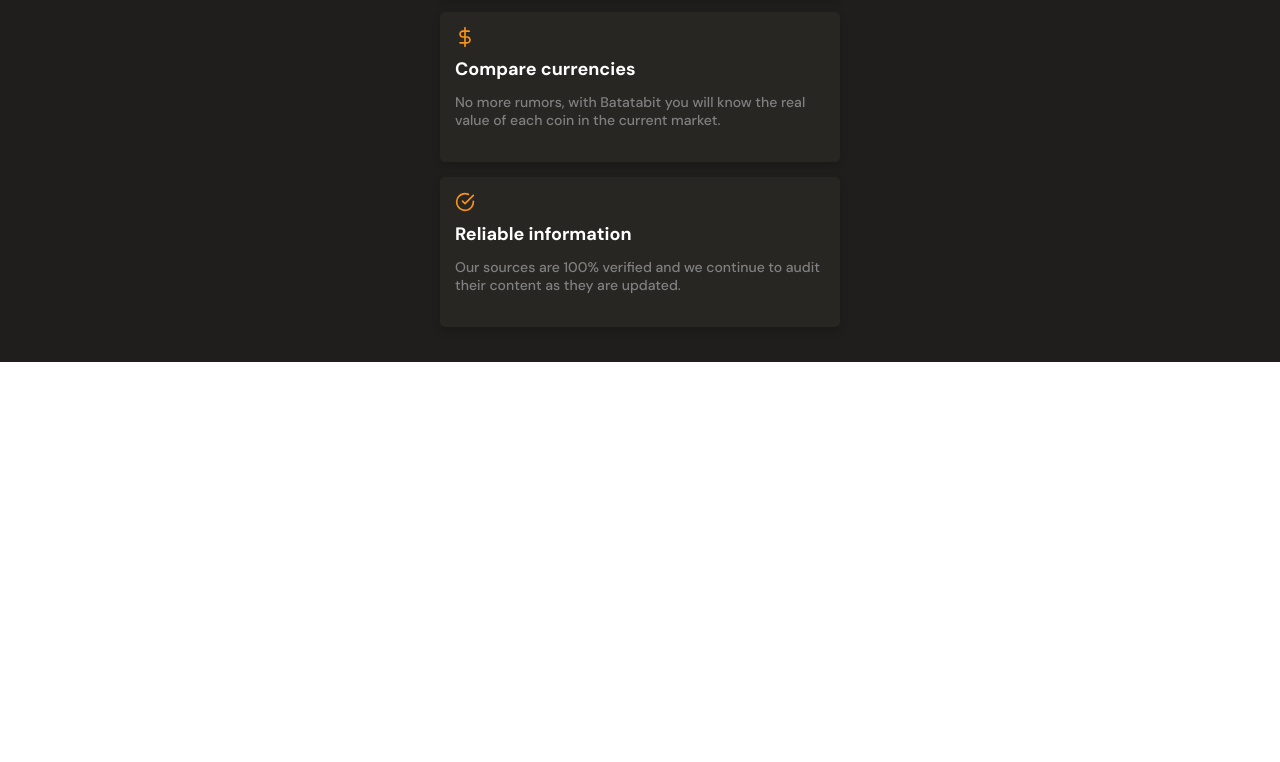
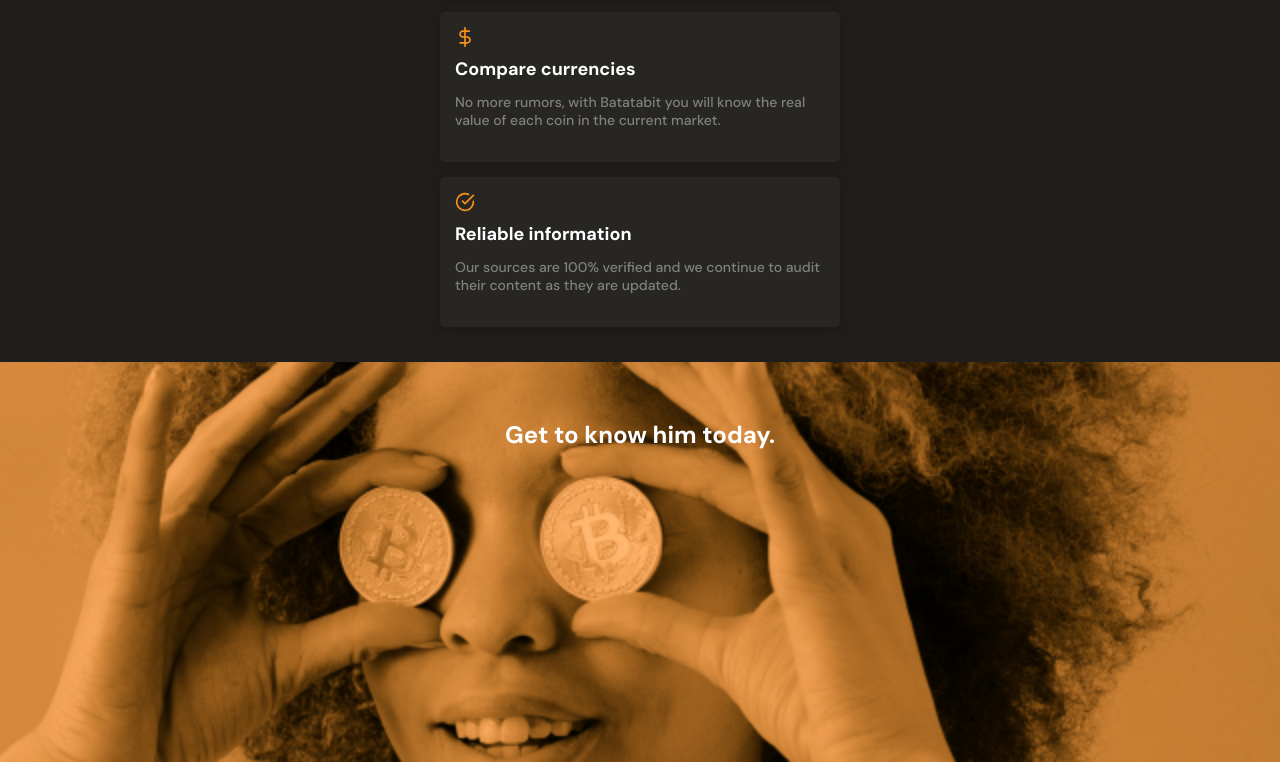
Before and after one commit to HaroldZS/Batatabit, a plain HTML site: page index.html in a window 1280 px wide. Shown: the part 1628-2390 px from the top of the page. Before the commit the page ends 1990 px from the top, so only its background shows below. Drawn offline with Linux system fonts and the light colour scheme; files whose address does not match are found by name.

Commit message:
Implemented visual design for wildcard section

```diff
--- a/index.html
+++ b/index.html
@@ -109,7 +109,9 @@
           </article>
         </section>
       </section>
-      <section></section>
+      <section class="bitcoin-img-container">
+        <h2>Get to know him today.</h2>
+      </section>
       <section></section>
     </main>
     <footer></footer>
--- a/styles.css
+++ b/styles.css
@@ -333,3 +333,22 @@ main {
   line-height: 1.8rem;
   color: #808080;
 }
+
+.bitcoin-img-container {
+  width: 100%;
+  min-width: 320px;
+  height: 50vh;
+  background-image: url("./assets/img/bitcoinbaby2x.jpg");
+  background-size: cover;
+  background-position: center;
+  background-repeat: no-repeat;
+}
+
+.bitcoin-img-container h2{
+  padding-top: 60px;
+  font-size: 2.4rem;
+  font-weight: bold;
+  line-height: 2.6rem;
+  color: var(--just-white);
+  text-align: center;
+}
```
